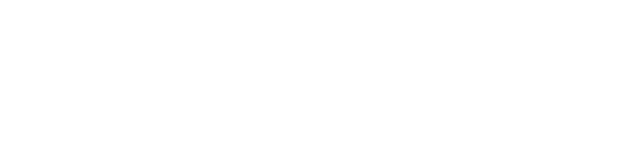
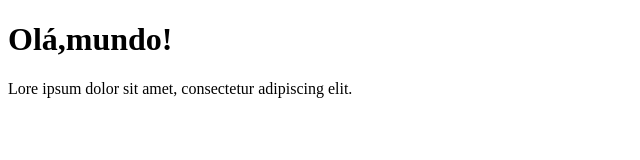
Before and after one commit to wigle-eagle/mytest-git, a plain HTML site: page index.html in a window 1280 px wide. Shown: the whole page, without its empty margins (0-640 px from the left). Drawn offline with Linux system fonts and the light colour scheme.

Commit message:
adicionando paragrafos

```diff
--- a/index.html
+++ b/index.html
@@ -6,6 +6,7 @@
     <title>Document</title>
 </head>
 <body>
-
+    <h1>Olá,mundo!</h1>
+    <p>Lore ipsum dolor sit amet, consectetur adipiscing elit.</p>
 </body>
 </html>
--- a/style.css
+++ b/style.css
@@ -1,3 +1,5 @@
 * {
     margin: 0;
+    padding: 0;
+    box-sizing: border-box;
 }
```
